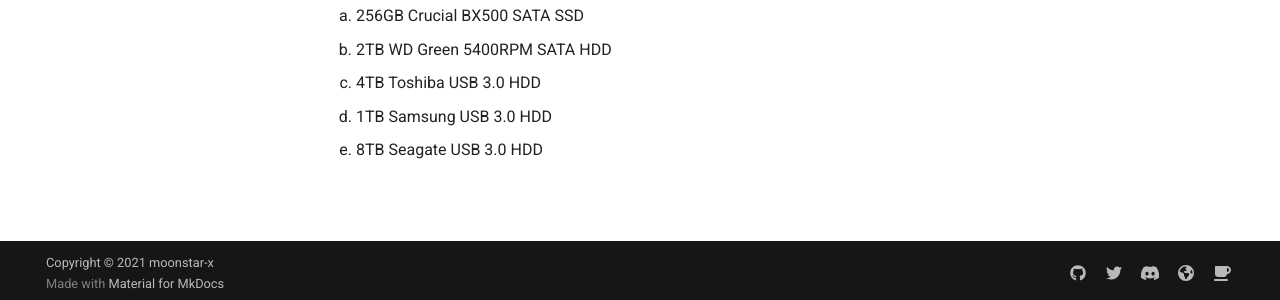
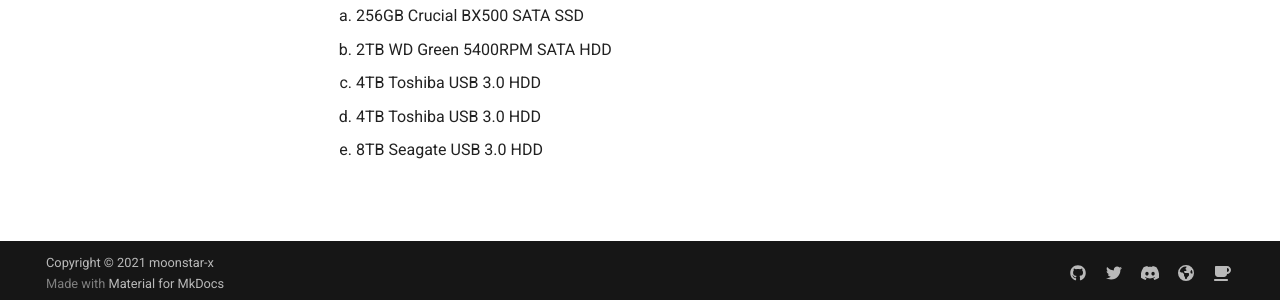
Before and after one commit to moonstar-x/server-setup, an MkDocs documentation site: the page built from docs/index.md, in a window 1280 px wide. Shown: the part 594-894 px from the top of the page. Built offline with MkDocs 1.6.1 and Material for MkDocs 9.7.7, drawn with Linux system fonts in a browser that asks for light colours.

Commit message:
Updated hard drives in server specs.

```diff
--- a/docs/index.md
+++ b/docs/index.md
@@ -13,5 +13,5 @@ The server computer is a self-built desktop with the following specs:
     1. 256GB Crucial BX500 SATA SSD
     2. 2TB WD Green 5400RPM SATA HDD
     3. 4TB Toshiba USB 3.0 HDD
-    4. 1TB Samsung USB 3.0 HDD
+    4. 4TB Toshiba USB 3.0 HDD
     5. 8TB Seagate USB 3.0 HDD
```
